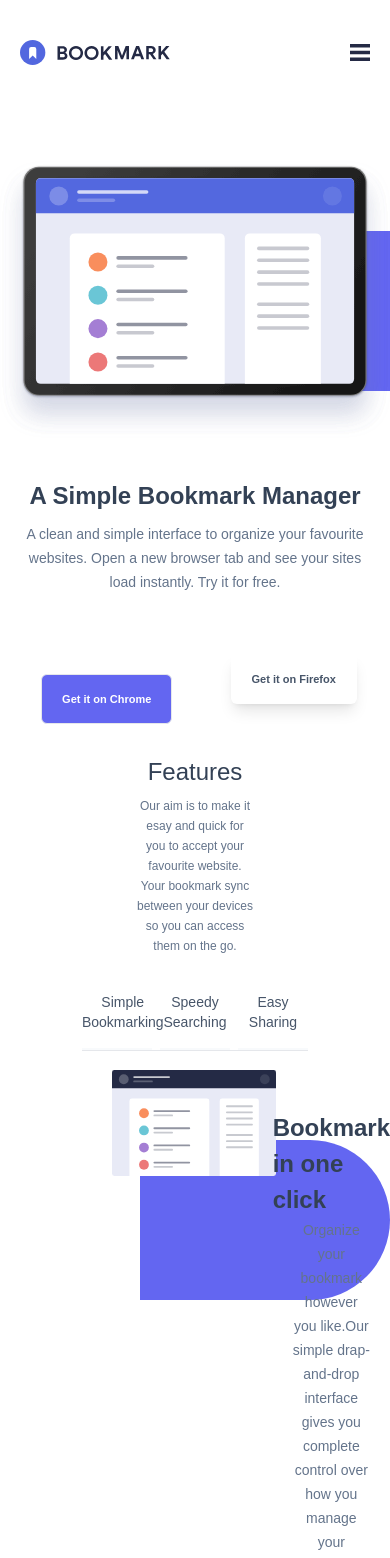
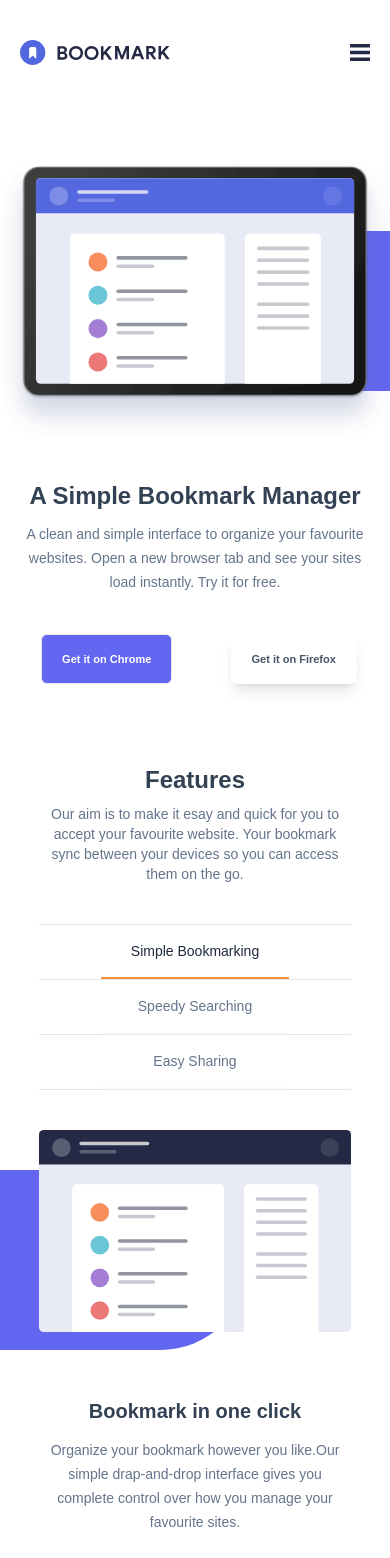
Before and after one commit to Ko-Win-Lwin/bookmark-landing-page, a Vue app: page / in a window 390 px wide. Shown: the top 1558 px of the page. Built offline with nearby package versions, Linux system fonts and the light colour scheme.

Commit message:
features: responsive sm

```diff
--- a/src/assets/main.css
+++ b/src/assets/main.css
@@ -5,4 +5,5 @@
 
 body {
     font-family: 'Rubik', sans-serif;
+    box-sizing: border-box;
 }
--- a/src/components/BlueBtn.vue
+++ b/src/components/BlueBtn.vue
@@ -1,6 +1,6 @@
 <template>
     <div class="
-        font-bold flex items-center justify-around mt-10 px-2
+        font-bold flex items-center justify-around px-2
         lg:px-0 lg:justify-normal lg:mt-0 lg:gap-4">
         <a href="#">
             <button id="blueBtn"
--- a/src/components/features/FeatureBackground.vue
+++ b/src/components/features/FeatureBackground.vue
@@ -2,7 +2,7 @@
     <div
         class="
         bg-indigo-500 absolute z-[-2] md:hidden
-          w-[250px] h-[160px] rounded-r-[150px] top-[70px] right-0
+          w-[250px] h-[180px] rounded-r-[150px] top-[40px] left-0
           lg:block lg:w-[450px] lg:h-[250px] lg:top-[80px] lg:left-0">
     </div>
 </template>
--- a/src/components/features/FeatureContent.vue
+++ b/src/components/features/FeatureContent.vue
@@ -2,19 +2,19 @@
         <h1
         class="
         leading-normal tracking-normal font-semibold text-slate-700
-        text-2xl
+        text-xl text-center
         lg:text-left lg:text-xl lg:leading-[40px]" id="title">
             <slot name="title"></slot>
         </h1>
 
         <p
         class="
-        text-center text-sm leading-6 mb-6 px-5 text-slate-500
+        text-center text-sm leading-6 mb-6 mt-3 text-slate-500
         lg:text-left lg:text-[12px] lg:px-0 lg:mr-40" id="content">
             <slot name="content"></slot>
         </p>
 
-        <BlueBtn>
+        <BlueBtn class="hidden lg:block">
             <template #blueBtn>
                 More Info
             </template>
--- a/src/components/features/FeatureView.vue
+++ b/src/components/features/FeatureView.vue
@@ -1,39 +1,45 @@
 <template>
-    <div class="my-[8%]">
+    <div class="my-20 lg:my-[8%]">
         <div class="text-center ">
-            <h2 class="text-slate-700 text-2xl">Features</h2>
-            <p class="text-slate-500 text-[12px] mt-2 w-[30%] mx-auto leading-5">Our aim is to make it esay and quick for you to accept your favourite website. Your bookmark sync between your devices so you can access them on the go.</p>
+            <h2 class="text-slate-700 text-2xl font-semibold">Features</h2>
+            <p class="text-slate-500 text-sm mt-2 w-[77%] lg:w-[30%] mx-auto leading-5">Our aim is to make it esay and quick for you to accept your favourite website. Your bookmark sync between your devices so you can access them on the go.</p>
         </div>
 
-        <div class="w-[60%] mt-5 flex items-center mx-auto text-sm text-slate-600 text-center">
-            <div class="border-b-2 border-slate-50 w-[30%] mx-auto hover:text-orange-400"
-                :class="{'border-orange-400': isSimpleBookingBtn}">
+        <div class="w-[80%] lg:w-[60%] mt-10 lg:mt-5 flex-row lg:flex items-center mx-auto text-sm text-center">
+            <hr class="lg:hidden block w-full mx-auto h-[1px] bg-slate-200">
+            <div class="border-b-2 w-[60%] lg:w-[30%] mx-auto hover:text-orange-400"
+                :class="{'border-orange-400 text-slate-800': isSimpleBookingBtn, 'border-slate-50 text-slate-500': !isSimpleBookingBtn}">
                 <button @click="chooseTab('simpleBookingBtn')" class="py-4">Simple Bookmarking</button>
             </div>
+            <hr class="lg:hidden block w-full mx-auto h-[1px] bg-slate-200">
 
-            <div class="border-b-2 border-slate-50 w-[30%] mx-auto hover:text-orange-400"
-                :class="{ 'border-orange-400': isSpeedySearchingBtn }">
+
+
+            <div class="border-b-2 w-[60%] lg:w-[30%] mx-auto hover:text-orange-400"
+                :class="{ 'border-orange-400 text-slate-800': isSpeedySearchingBtn, 'border-slate-50 text-slate-500': !isSpeedySearchingBtn }">
                 <button  @click="chooseTab('speedySearchingBtn')" class="py-4">Speedy Searching</button>
             </div>
+            <hr class="lg:hidden block w-full mx-auto h-[1px] bg-slate-300">
 
-            <div class="border-b-2 border-slate-50 w-[30%] mx-auto hover:text-orange-400"
-                :class="{'border-orange-400': isEasySharingBtn}">
-                <button  @click="chooseTab('easySharingBtn')" class="  py-4">Easy Sharing</button>
+            <div class="border-b-2 w-[60%] lg:w-[30%] mx-auto hover:text-orange-400"
+                :class="{ 'border-orange-400 text-slate-800': isEasySharingBtn, 'border-slate-50 text-slate-500': !isEasySharingBtn }">
+                <button  @click="chooseTab('easySharingBtn')" class="py-4">Easy Sharing</button>
             </div>
+            <hr class="lg:hidden block w-full mx-auto h-[1px] bg-slate-300">
         </div>
-        <hr class="w-[58%] mx-auto h-[1px] bg-slate-300">
+        <hr class="hidden lg:block w-[58%] mx-auto h-[1px] bg-slate-300">
 
 
 
 
 
         <div v-if="isSimpleBookingBtn">
-            <div class="flex justify-between mt-[5%] mx-auto relative">
+            <div class="flex-row lg:flex justify-between mt-10 lg:mt-[5%] mx-auto relative">
                 <div>
-                    <img src="../../assets/images/illustration-features-tab-1.svg" alt="" class="w-[60%] ml-28" />
+                    <img src="../../assets/images/illustration-features-tab-1.svg" alt="" class="w-[80%] mx-auto lg:w-[60%] lg:ml-28" />
                     <FeatureBackground></FeatureBackground>
                 </div>
-                <div class="w-[40%] mt-10">
+                <div class="w-[80%] mx-auto lg:w-[40%] mt-16 lg:mt-10">
                     <FeatureContent>
                         <template #title>
                             Bookmark in one click
@@ -50,12 +56,12 @@
 
 
         <div v-if="isSpeedySearchingBtn" >
-            <div class="flex justify-between mt-[5%] mx-auto relative">
+            <div class="flex-row lg:flex justify-between mt-10 lg:mt-[5%] mx-auto relative">
                 <div>
-                    <img src="../../assets/images/illustration-features-tab-2.svg" alt="" class="w-[60%] ml-40" />
-                    <FeatureBackground></FeatureBackground>
+                    <img src="../../assets/images/illustration-features-tab-2.svg" alt="" class="w-[70%] ml-16 mx-auto lg:w-[60%] lg:ml-40" />
+                    <FeatureBackground class=""></FeatureBackground>
                 </div>
-                <div class="w-[40%] mt-10">
+                <div class="w-[80%] mx-auto lg:w-[40%] mt-10">
                     <FeatureContent>
                         <template #title>
                             Intelligent Search
@@ -72,12 +78,12 @@
 
 
         <div v-if="isEasySharingBtn" >
-            <div class="flex justify-between mt-[5%] mx-auto relative">
+            <div class="flex-row lg:flex justify-between mt-10 lg:mt-[5%] mx-auto relative">
                 <div>
-                    <img src="../../assets/images/illustration-features-tab-3.svg" alt="" class="w-[60%] ml-40" />
+                    <img src="../../assets/images/illustration-features-tab-3.svg" alt="" class="w-[70%] ml-16 lg:w-[60%] lg:ml-40" />
                     <FeatureBackground></FeatureBackground>
                 </div>
-                <div class="w-[40%] mt-10">
+                <div class="w-[80%] mx-auto lg:w-[40%] mt-10">
                     <FeatureContent>
                         <template #title>
                             Share your bookmarks
```
